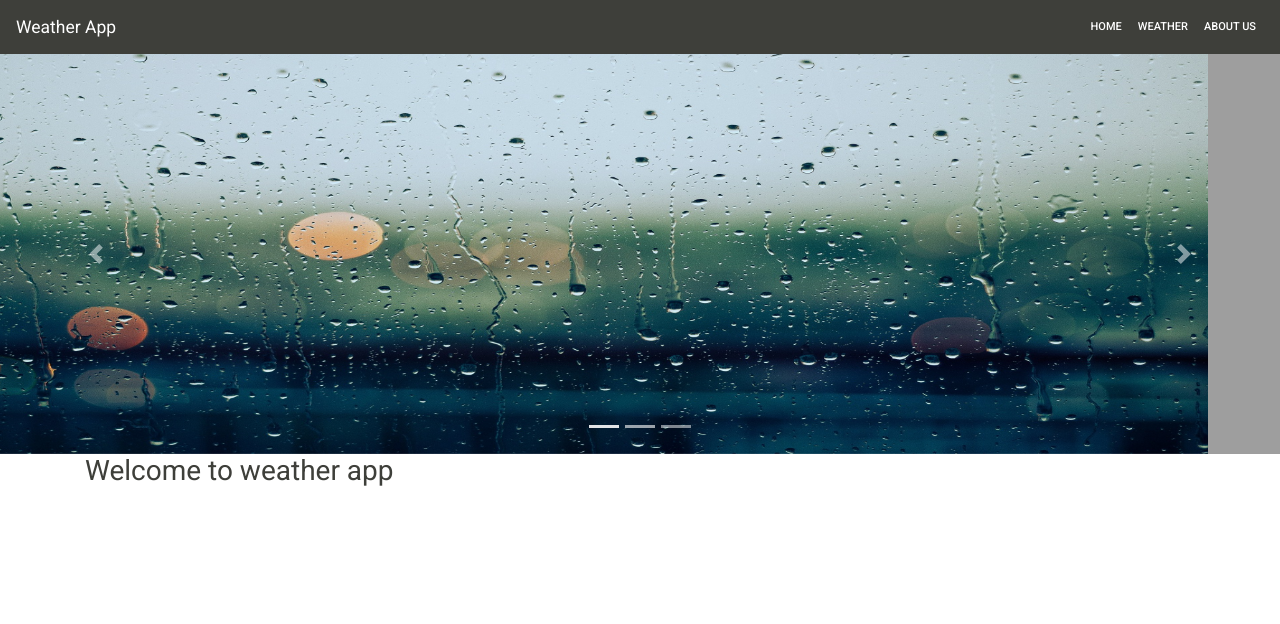
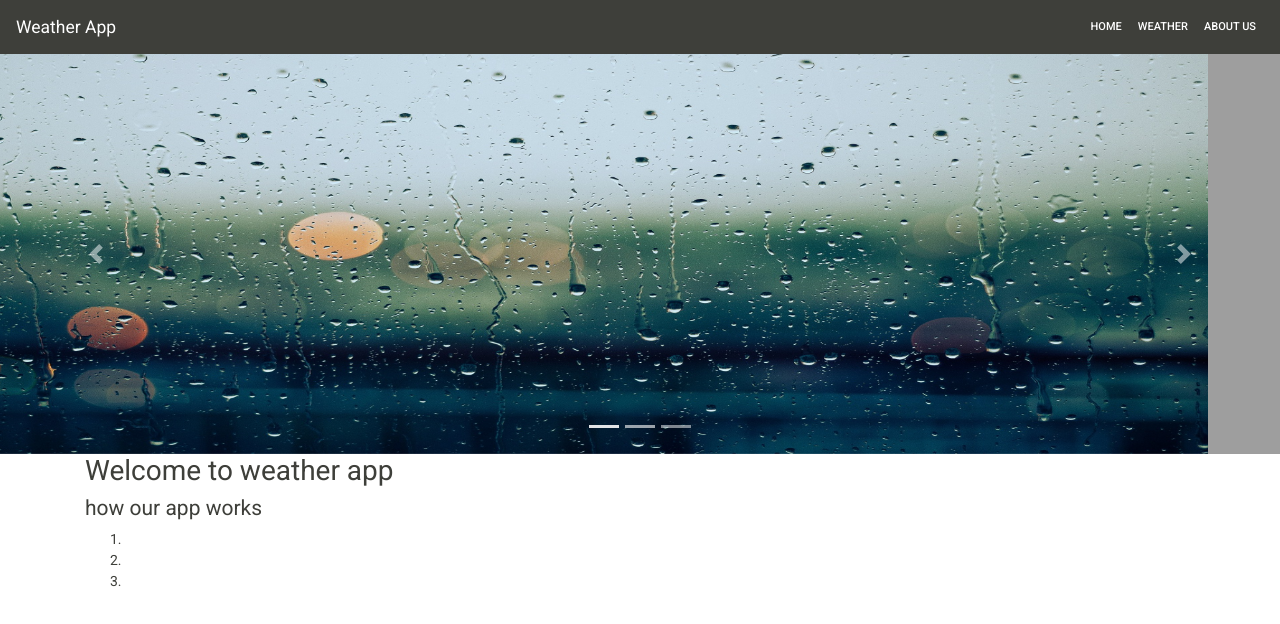
Before and after one commit to LucianoSainz/React-Weather-App, a React app: page / in a window 1280 px wide. Shown: the top 624 px of the page. Built offline with nearby package versions, Linux system fonts and the light colour scheme; grey boxes are pictures that could not be loaded.

Commit message:
added how our app works in home

```diff
--- a/src/app/components/Component.js
+++ b/src/app/components/Component.js
@@ -7,6 +7,12 @@ const Component = () => {
     return (
         <Container>
             <h2>Welcome to weather app</h2>
+            <h4>how our app works</h4>
+            <ol>
+                <li></li>
+                <li></li>
+                <li></li>
+            </ol>
         </Container>
     )
 }
```
